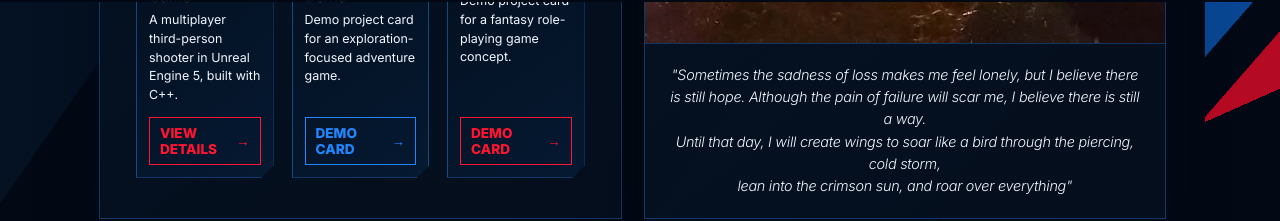
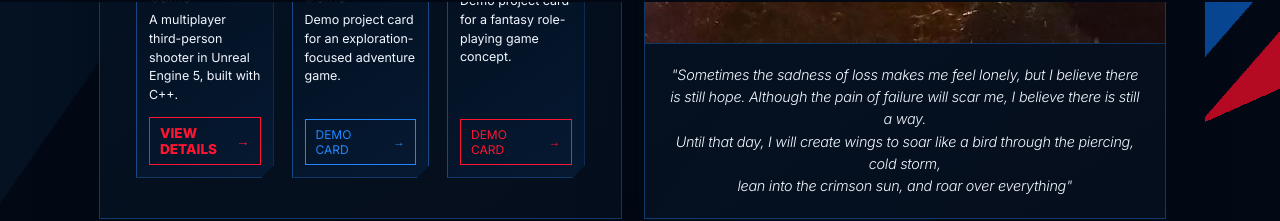
Before and after one commit to thavon91/web-portfolio, a React (Vite) app: page / in a window 1280 px wide. Shown: the part 798-1019 px from the top of the page. Built offline with nearby package versions, Linux system fonts and the light colour scheme.

Commit message:
Use smaller regular demo card labels
Co-authored-by: Copilot <223556219+Copilot@users.noreply.github.com>

```diff
--- a/src/App.css
+++ b/src/App.css
@@ -595,8 +595,8 @@ body::before{content:'';position:fixed;inset:0;pointer-events:none;z-index:-1;op
   border: 1px solid #ff1531;
   color: #ff1531 !important;
   -webkit-text-fill-color: #ff1531 !important;
-  font-size: .85rem;
-  font-weight: 800;
+  font-size: .75rem;
+  font-weight: 400;
 }
 
 .menu .home-project-card[data-category="adventure"] .home-project-demo {
```
